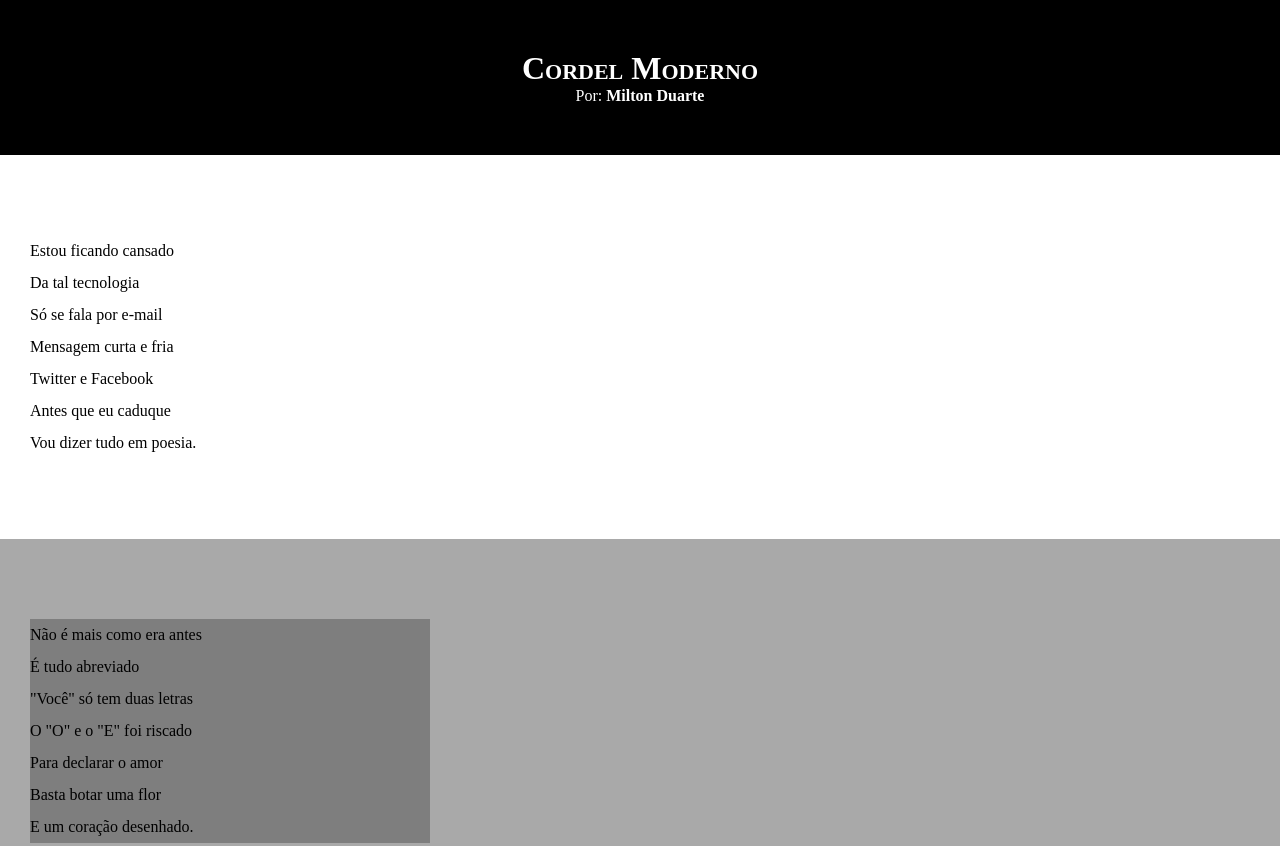
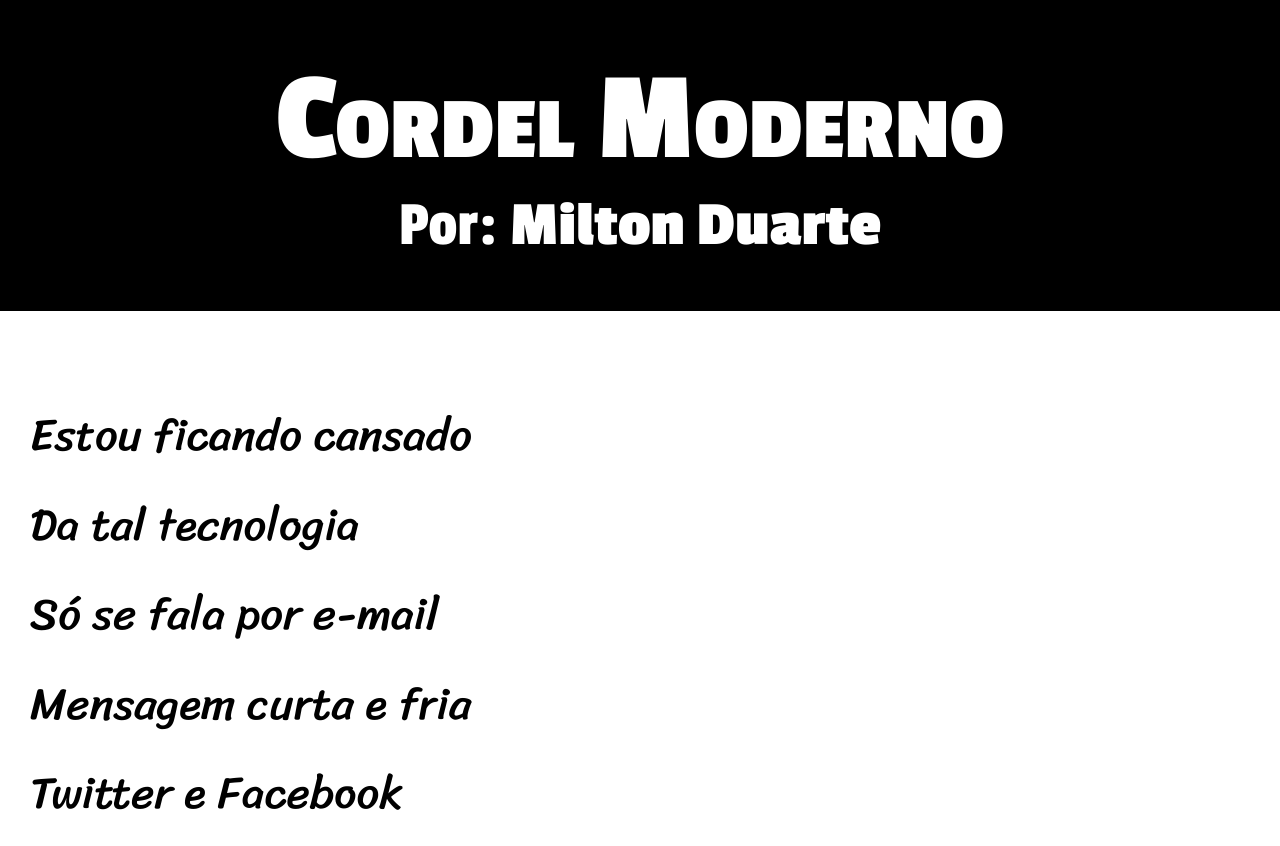
Before and after one commit to GeancarlloMoraes/HTML-CSS, a plain HTML site: page desafios/d012/index.html in a window 1280 px wide. Shown: the top 846 px of the page. Drawn offline with Linux system fonts and the light colour scheme.

Commit message:
atualização de estilos desafio 21

```diff
--- a/desafios/d012/estilo/style.css
+++ b/desafios/d012/estilo/style.css
@@ -1,18 +1,32 @@
 @charset "UTF-8";
+
+@import url('https://fonts.googleapis.com/css2?family=Passion+One:wght@400;700;900&display=swap');
+
+@import url('https://fonts.googleapis.com/css2?family=Passion+One:wght@400;700;900&family=Sriracha&display=swap');
+
+:root {
+    --fonte1: Verdana, Geneva, Tahoma, sans-serif;
+    --fonte2: "Passion One", sans-serif;
+    --fonte3: "Sriracha", cursive;
+}
 
 * {
     margin: 0px;
     padding: 0px;
+
 }
 html, body {
     min-height: 100vh;
     background-color: darkgray;
+    font-family: var(--fonte1);
 }
 
 header {
     background-color: black;
     color: white;
     text-align: center;
+    font-family: var(--fonte2);
+    font-size: 5vw;
 }
 
 header > h1 {
@@ -39,10 +53,13 @@ padding-top: 10vh;
 padding-bottom: 10vh;
 line-height: 2em;
 padding-left: 30px;
+font-family: var(--fonte3);
+font-size: 3.5vw;
 }
 
 .imagem > p {
-    width: 400px;
+    display: inline-block;
+    padding: 5px;
     background-color: rgba(0, 0, 0, 0.253);
 }
 .normal {
```
